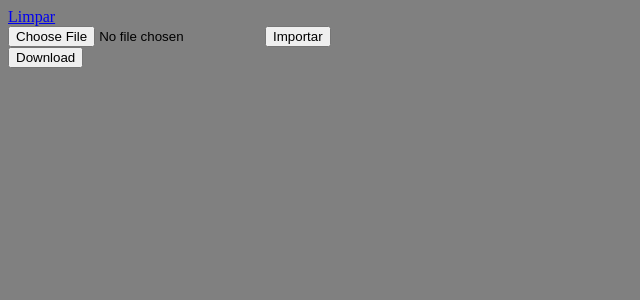
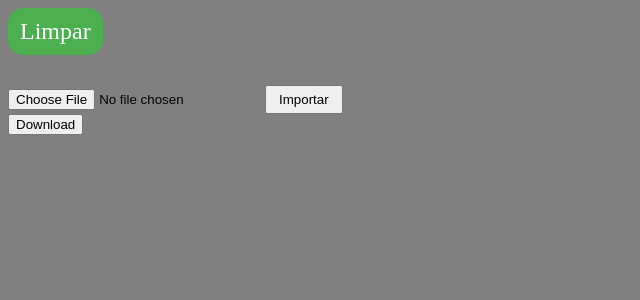
Before and after one commit to Deivisonnogueira01/py-flask, a Flask app: template templates/galeria.html in a window 1280 px wide. Shown: the top 300 px of the page, without its empty margins (0-640 px from the left). Run offline with Flask 2, Linux system fonts and the light colour scheme; the template is opened without the code that fills it, so the values that code supplies are empty.

Commit message:
update galeria e transfer

```diff
--- a/static/css/galeria.css
+++ b/static/css/galeria.css
@@ -1,3 +1,33 @@
 body {
     background-color: gray;
 }
+
+.btn-danger {
+
+    display: inline-block;
+    padding: 10px 12px;
+    font-size: 24px;
+    cursor: pointer;
+    text-align: center;
+    text-decoration: none;
+    outline: none;
+    color: #fff;
+    background-color: #4CAF50;
+    border: none;
+    border-radius: 15px;
+}
+
+.btn-danger:hover {
+    background-color: #3e8e41;
+}
+
+.btn-danger:active{
+    background-color: #3e8e41;
+    transform: translate(4px);
+}
+
+.btn-success{
+    margin-top:  30px;
+    padding-top: 30px;
+    padding: 5px 12px;
+}
--- a/templates/galeria.html
+++ b/templates/galeria.html
@@ -5,8 +5,6 @@
         <meta charset="UTF-8">
         <meta http-equiv="X-UA-Compatible" content="IE=edge">
         <meta name="viewport" content="width=device-width, initial-scale=1.0">
-
-        <link rel="stylesheet" href="../../static/css/index.css">
         <link rel="stylesheet" href="../../static/css/galeria.css">
         <title>TETI</title>
     </head>
@@ -14,17 +12,17 @@
 
         <section id="controls">
             <div class="btn-area">
-                <a href="/galeria" class="btn btn-danger">Limpar</a>
+                <a href="/galeria" class="btn-danger">Limpar</a>
                 <form action="/galeria" method="post" enctype="multipart/form-data">
                     <div class="btn-set">
                         <input type="file" class="form-control" name="input-file-image">
-                        <button type="submit" class="btn btn-success">Importar</button>
+                        <button type="submit" class="btn-success">Importar</button>
                     </div>
                 </form>
                 {% if zip_file_exists %}
                 <a class="btn btn-primary" type="button" download href="../../static/images/galeria/imagespy.zip">Download</a>
                 {% else %}
-                <button class="btn btn-primary" type="button">Download</button>
+                <button class="btn-primary" type="button">Download</button>
                 {% endif %}
             </div>
         </section>
```
Also changed, not shown: static/css/transferenciapx.css (+35 -0 lines), templates/transferenciapx.html (+4 -5 lines), 1 other file.
